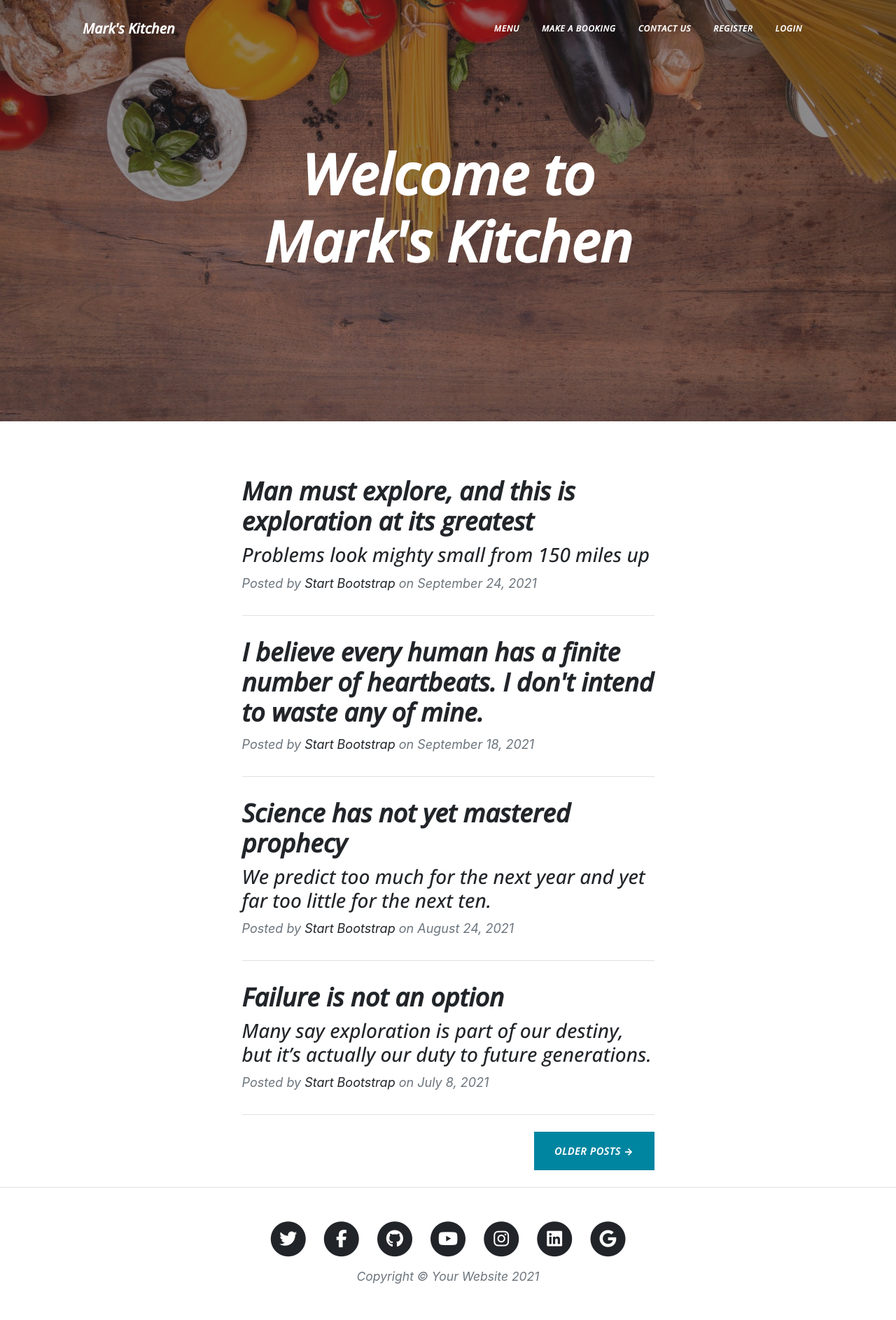
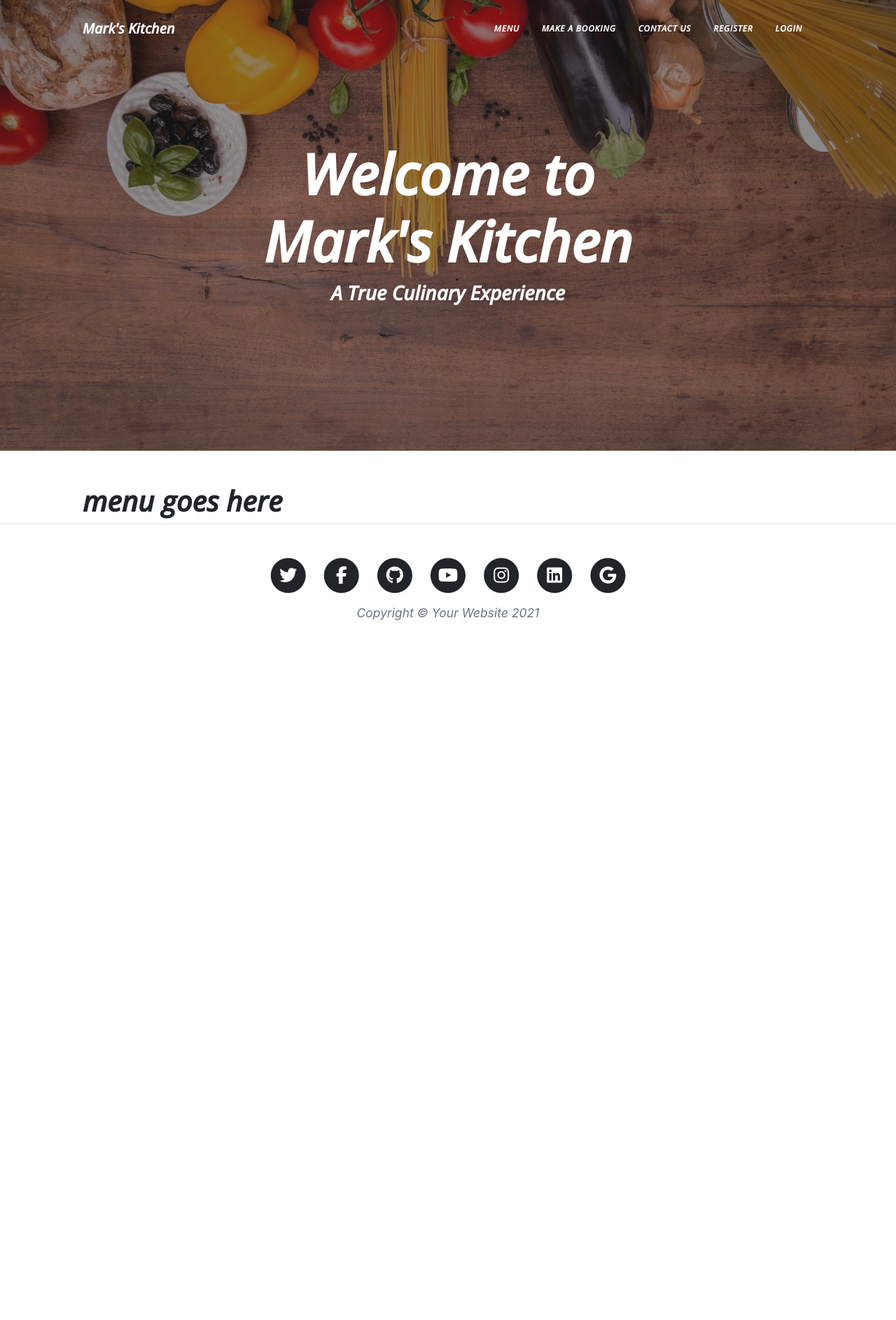
Before and after one commit to Code-Institute-Submissions/MarkReddy87-marks-kitchen_AprResub, a Django app: page / in a window 1280 px wide. Shown: the whole page at 70% size. After the commit the page ends 886 px from the top, so only its background shows below. Run offline with Django 3.2, Linux system fonts and the light colour scheme; some libraries are stand-ins or nearby versions.

Commit message:
clean up templates

```diff
--- a/templates/base.html
+++ b/templates/base.html
@@ -51,13 +51,13 @@
         </div>
     </nav>
     <!-- Page Header-->
-<header class="masthead" style="background-image: url('{% static 'assets/img/mediterranean-cuisine.jpg' %}')">
+<header class="masthead" style="background-image: url('static/assets/img/mediterranean-cuisine.jpg')">
     <div class="container position-relative px-4 px-lg-5">
         <div class="row gx-4 gx-lg-5 justify-content-center">
             <div class="col-md-10 col-lg-8 col-xl-7">
                 <div class="site-heading">
                     <h1>Welcome to Mark's Kitchen</h1>
-                    <span class="subheading"><h3></h3></span>
+                    <span class="subheading"><h3>A True Culinary Experience</h3></span>
                 </div>
             </div>
         </div>
--- a/templates/index.html
+++ b/templates/index.html
@@ -2,64 +2,6 @@
 
 {% block content %}
 
-<div class="row gx-4 gx-lg-5 justify-content-center">
-    <div class="col-md-10 col-lg-8 col-xl-7">
-        <!-- Post preview-->
-        <div class="post-preview">
-            <a href="post.html">
-                <h2 class="post-title">Man must explore, and this is exploration at its greatest</h2>
-                <h3 class="post-subtitle">Problems look mighty small from 150 miles up</h3>
-            </a>
-            <p class="post-meta">
-                Posted by
-                <a href="#!">Start Bootstrap</a>
-                on September 24, 2021
-            </p>
-        </div>
-        <!-- Divider-->
-        <hr class="my-4" />
-        <!-- Post preview-->
-        <div class="post-preview">
-            <a href="post.html"><h2 class="post-title">I believe every human has a finite number of heartbeats. I don't intend to waste any of mine.</h2></a>
-            <p class="post-meta">
-                Posted by
-                <a href="#!">Start Bootstrap</a>
-                on September 18, 2021
-            </p>
-        </div>
-        <!-- Divider-->
-        <hr class="my-4" />
-        <!-- Post preview-->
-        <div class="post-preview">
-            <a href="post.html">
-                <h2 class="post-title">Science has not yet mastered prophecy</h2>
-                <h3 class="post-subtitle">We predict too much for the next year and yet far too little for the next ten.</h3>
-            </a>
-            <p class="post-meta">
-                Posted by
-                <a href="#!">Start Bootstrap</a>
-                on August 24, 2021
-            </p>
-        </div>
-        <!-- Divider-->
-        <hr class="my-4" />
-        <!-- Post preview-->
-        <div class="post-preview">
-            <a href="post.html">
-                <h2 class="post-title">Failure is not an option</h2>
-                <h3 class="post-subtitle">Many say exploration is part of our destiny, but it’s actually our duty to future generations.</h3>
-            </a>
-            <p class="post-meta">
-                Posted by
-                <a href="#!">Start Bootstrap</a>
-                on July 8, 2021
-            </p>
-        </div>
-        <!-- Divider-->
-        <hr class="my-4" />
-        <!-- Pager-->
-        <div class="d-flex justify-content-end mb-4"><a class="btn btn-primary text-uppercase" href="#!">Older Posts →</a></div>
-    </div>
-</div>
+<h1>menu goes here</h1>
 
 {% endblock %}
```
